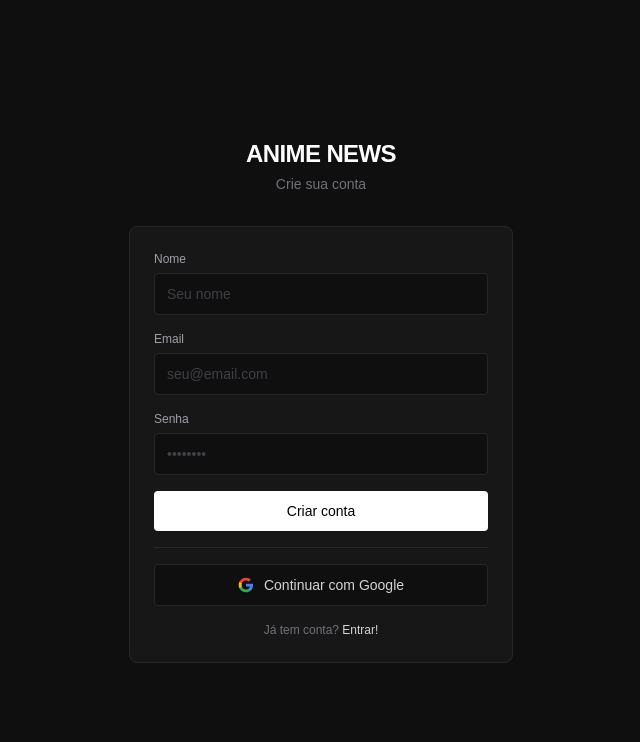
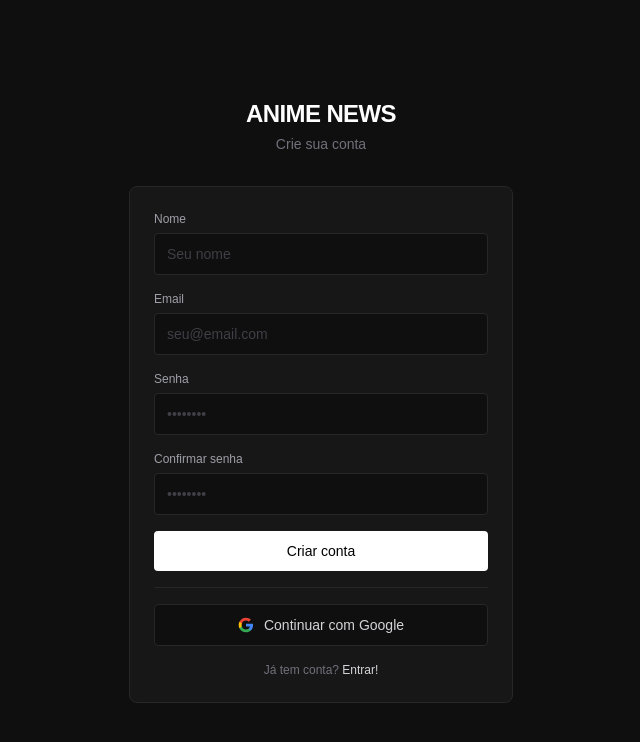
Before and after one commit to Nobutann/AnimeNews, a Next.js app: page /register in a window 1280 px wide. Shown: the top 742 px of the page, without its empty margins (319-959 px from the left). Built offline with nearby package versions, Linux system fonts and the light colour scheme; no server answers; what node-cron, web-push would draw is missing.

Commit message:
Adicionado confirmar senha

```diff
--- a/src/app/register/page.tsx
+++ b/src/app/register/page.tsx
@@ -10,6 +10,7 @@ export default function RegisterPage() {
     const [name, setName] = useState('');
     const [email, setEmail] = useState('');
     const [password, setPassword] = useState('');
+    const [confirmPassword, setConfirmPassword] = useState('');
     const [error, setError] = useState('');
     const [loading, setLoading] = useState(false);
 
@@ -17,6 +18,11 @@ export default function RegisterPage() {
         e.preventDefault();
         setLoading(true);
         setError('');
+        if (password !== confirmPassword) {
+          setError('As senhas não coincidem');
+          setLoading(false);
+          return;
+        }
 
         const response = await fetch('/api/auth/register', {
             method: 'POST',
@@ -89,6 +95,21 @@ export default function RegisterPage() {
               />
             </div>
 
+            <div>
+              <label htmlFor="confirmPassword" className="block text-xs text-zinc-400 mb-1.5">Confirmar senha</label>
+              <input
+                id="confirmPassword"
+                type="password"
+                value={confirmPassword}
+                onChange={e => setConfirmPassword(e.target.value)}
+                required
+                autoComplete="new-password"
+                minLength={8}
+                className="w-full bg-[#0f0f0f] border border-zinc-800 rounded text-base sm:text-sm text-white px-3 py-2.5 outline-none focus:border-zinc-600 transition-colors placeholder:text-zinc-700"
+                placeholder="••••••••"
+              />
+            </div>
+
             {error && (
               <p role="alert" className="text-xs text-red-400">{error}</p>
             )}
```
